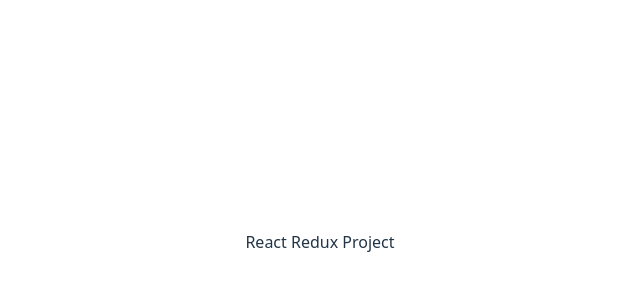
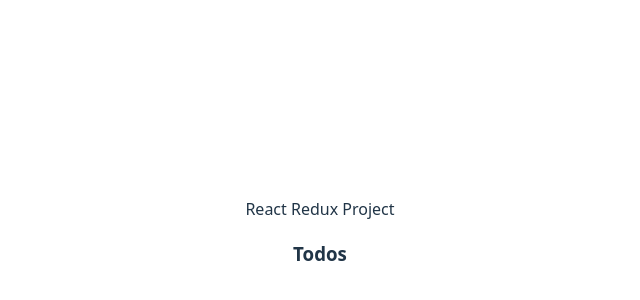
Before and after one commit to Shrawan2002/React-Practice, a React (Vite) app in the folder redux-college/: page / in a window 1280 px wide. Shown: the part 158-458 px from the top of the page, without its empty margins (320-960 px from the left). Built offline with nearby package versions, Linux system fonts and the light colour scheme.

Commit message:
initial files

```diff
--- a/redux-college/src/App.jsx
+++ b/redux-college/src/App.jsx
@@ -1,13 +1,11 @@
-import { useState } from 'react'
-import reactLogo from './assets/react.svg'
-import viteLogo from '/vite.svg'
 import './App.css'
+import Todo from './components/Todo'
 
 function App() {
-  const [count, setCount] = useState(0)
-
   return (
-    <div> React Redux Project</div>
+    <div> React Redux Project
+      <Todo/>
+    </div>
   )
 }
 
--- a/redux-college/src/app/store.js
+++ b/redux-college/src/app/store.js
@@ -1,6 +1,6 @@
 import { configureStore } from '@reduxjs/toolkit'
-
+import todoReducer from "../feature/todo/todoSlice";
 
 export const store = configureStore({
-    reducer : {},
-})
+    reducer : todoReducer,
+});
--- /dev/null
+++ b/redux-college/src/components/Todo.jsx
@@ -0,0 +1,7 @@
+export default function Todo(){
+    return(
+        <>
+        <h3>Todos</h3>
+        </>
+    )
+}
```
